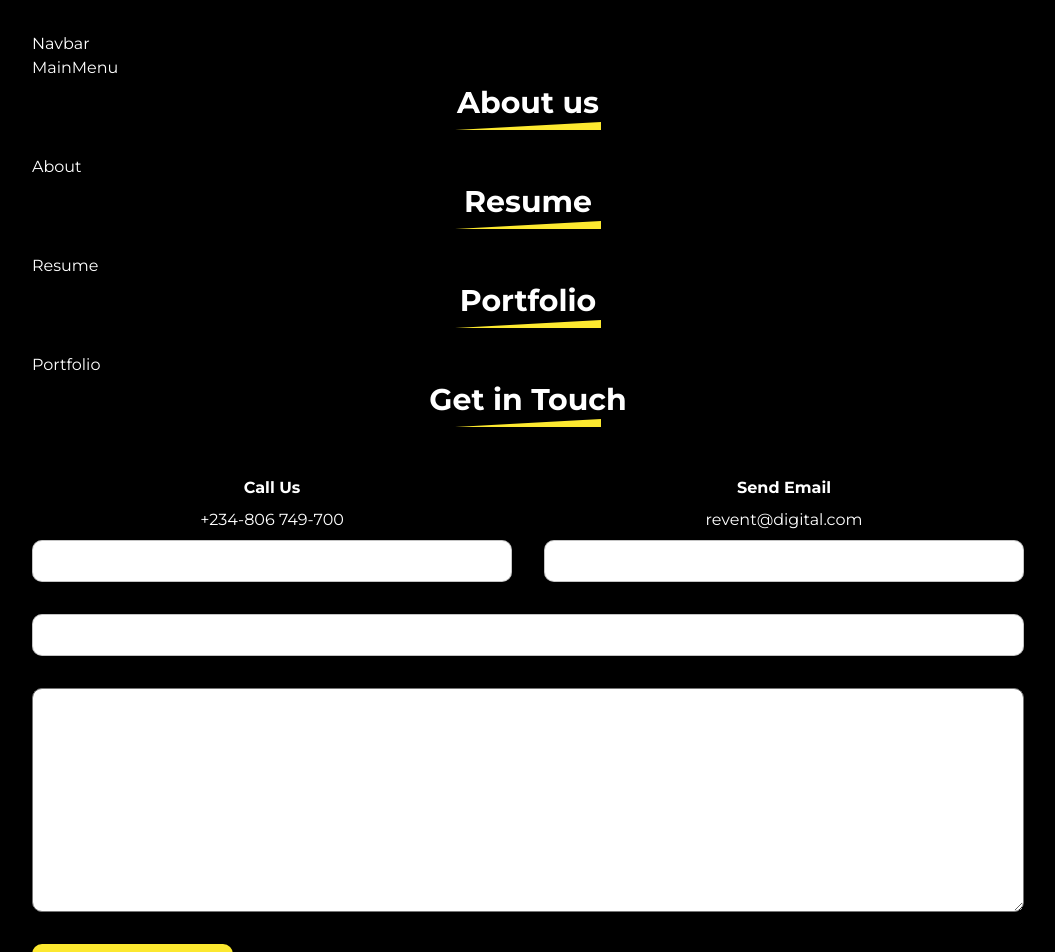
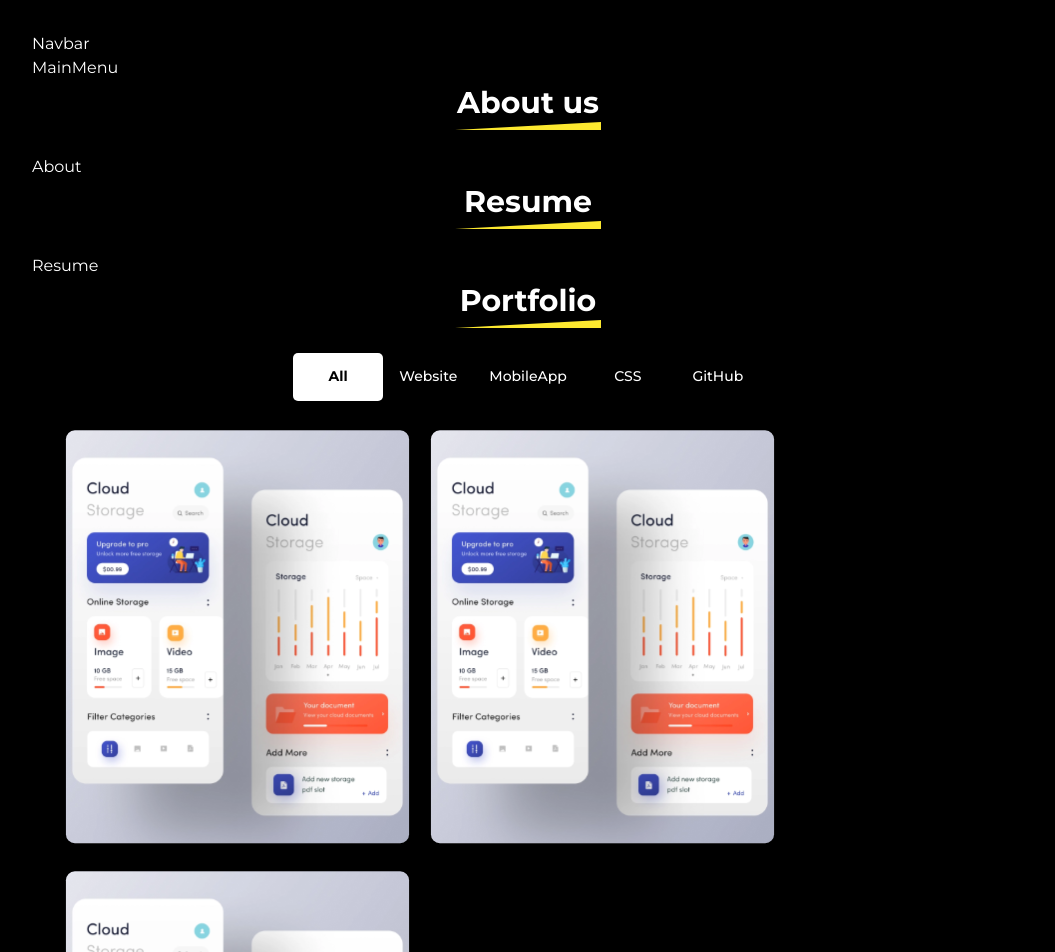
Before and after one commit to thoraf20/revent-test, a React (Create React App) app: page / in a window 1280 px wide. Shown: the top 952 px of the page, without its empty margins (112-1167 px from the left). Built offline with nearby package versions, Linux system fonts and the light colour scheme; some icons are missing.

Commit message:
implement portfolio

```diff
--- a/src/assets/svg/index.js
+++ b/src/assets/svg/index.js
@@ -1,2 +1,3 @@
 export {ReactComponent as CallIcon} from './call.svg';
 export {ReactComponent as SendIcon} from './send.svg';
+export {ReactComponent as PortfolioImg} from './portfolio.svg';
--- a/src/components/Portfolio.jsx
+++ b/src/components/Portfolio.jsx
@@ -1,10 +1,116 @@
-import React from 'react'
-import { SectionLayout } from './SectionLayout'
+import React from 'react';
+import { Box, Typography } from '@mui/material';
+import Tabs from '@mui/material/Tabs';
+import { makeStyles } from '@mui/styles';
+import Tab from '@mui/material/Tab';
+import { SectionLayout } from './SectionLayout';
+import { PortfolioImg } from '../assets/svg';
+
+function TabPanel(props) {
+	const { children, value, index, ...other } = props;
+
+	return (
+		<div
+			role='tabpanel'
+			hidden={value !== index}
+			id={`simple-tabpanel-${index}`}
+			aria-labelledby={`simple-tab-${index}`}
+			{...other}
+		>
+			{value === index && (
+				<Box sx={{ p: 3 }}>
+					<Typography>{children}</Typography>
+				</Box>
+			)}
+		</div>
+	);
+}
+
+function a11yProps(index) {
+	return {
+		id: `simple-tab-${index}`,
+		'aria-controls': `simple-tabpanel-${index}`,
+	};
+}
+
+const useStyles = makeStyles((theme) => ({
+	tab: {
+		color: '#fff !important',
+		textTransform: 'none !important',
+		borderRadius: '5px !important',
+		'&.Mui-selected': {
+			color: '#000 !important',
+			backgroundColor: '#fff',
+			fontWeight: '700',
+		},
+		'&.Mui-focusVisible': {
+			backgroundColor: 'rgba(100, 95, 228, 0.32)',
+		},
+	},
+	tabs: {
+		'& .MuiTabs-indicator': {
+			display: 'flex',
+			justifyContent: 'center',
+			backgroundColor: 'transparent',
+		},
+		'& .MuiTabs-indicatorSpan': {
+			display: 'none',
+		},
+	},
+}));
 
 export const Portfolio = () => {
-  return (
-    <SectionLayout title="Portfolio">
-      <div>Portfolio</div>
-    </SectionLayout>
-  )
-}
+	const { tab, tabs } = useStyles();
+	const [value, setValue] = React.useState(0);
+
+	const handleChange = (event, newValue) => {
+		setValue(newValue);
+	};
+
+	return (
+		<SectionLayout title='Portfolio'>
+			<Box sx={{ width: '100%' }}>
+				<Box sx={{ borderBottom: 1, borderColor: 'divider' }}>
+					<Tabs
+						value={value}
+						onChange={handleChange}
+						aria-label='basic tabs example'
+						centered
+						className={tabs}
+					>
+						<Tab className={tab} label='All' {...a11yProps(0)} />
+						<Tab className={tab} label='Website' {...a11yProps(1)} />
+						<Tab className={tab} label='MobileApp' {...a11yProps(2)} />
+						<Tab className={tab} label='CSS' {...a11yProps(3)} />
+						<Tab className={tab} label='GitHub' {...a11yProps(4)} />
+					</Tabs>
+				</Box>
+				<TabPanel value={value} index={0}>
+					<PortfolioImg />
+					<PortfolioImg />
+					<PortfolioImg />
+				</TabPanel>
+				<TabPanel value={value} index={1}>
+					<PortfolioImg />
+					<PortfolioImg />
+					<PortfolioImg />
+				</TabPanel>
+				<TabPanel value={value} index={2}>
+					<PortfolioImg />
+					<PortfolioImg />
+					<PortfolioImg />
+				</TabPanel>
+				<TabPanel value={value} index={3}>
+					<PortfolioImg />
+					<PortfolioImg />
+					<PortfolioImg />
+				</TabPanel>
+				<TabPanel value={value} index={4}>
+					<PortfolioImg />
+					<PortfolioImg />
+					<PortfolioImg />
+				</TabPanel>
+			</Box>
+		</SectionLayout>
+	);
+};
```
Also changed, not shown: src/assets/svg/portfolio.svg (added).
